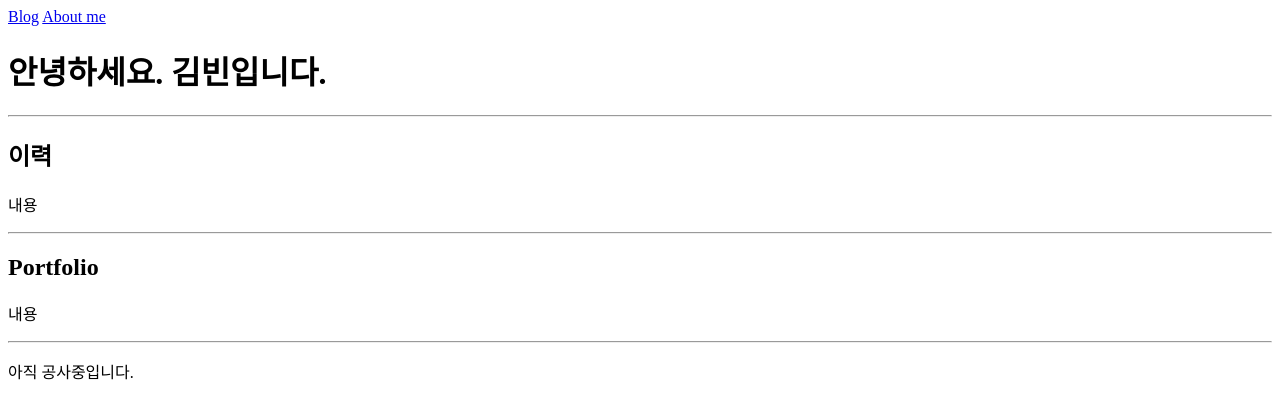
After one commit to binibin-k/doit_django, a Django app: page /about_me/ in a window 1280 px wide. The commit adds this page. Shown: the top 419 px of the page. Run offline with Django 4.2, Linux system fonts and the light colour scheme.

Commit message:
대문 페이지 및 소개 페이지

```diff
--- a/blog/models.py
+++ b/blog/models.py
@@ -13,4 +13,4 @@ class Post(models.Model):
         return f'[{self.pk}] {self.title}'
 
     def get_absolute_url(self): # 모델의 레코드별 URL 생성 규칙을 정의
-        return f'/blog/{self.pk}'
+        return f'/blog/{self.pk}' # 각 레코드의 pk값이 넘어온다
--- a/blog/templates/blog/index.html
+++ b/blog/templates/blog/index.html
@@ -11,7 +11,8 @@
 
     {% for p in posts %}
         <hr/>
-        <h2><a href="{{ p.get_absolute_url }}">{{ p.title }}</a></h2>
+        <!-- <h2><a href="{{ p.get_absolute_url }}">{{ p.title }}</a></h2> -->
+        <h2><a href="{{ p.pk }}">{{ p.title }}</a></h2>
         <h4>{{ p.created_at }}</h4>
         <p>{{ p.content }}</p>
     {% endfor %}
--- a/doit_django/urls.py
+++ b/doit_django/urls.py
@@ -20,4 +20,5 @@ from django.urls import path, include
 urlpatterns = [
     path("admin/", admin.site.urls),
     path("blog/", include('blog.urls')),
+    path("", include('single_pages.urls'))
 ]
--- /dev/null
+++ b/single_pages/templates/single_pages/about_me.html
@@ -0,0 +1,25 @@
+<!DOCTYPE html>
+<html lang="en">
+<head>
+    <meta charset="UTF-8">
+    <meta http-equiv="X-UA-Compatible" content="IE=edge">
+    <meta name="viewport" content="width=device-width, initial-scale=1.0">
+    <title>소개 페이지</title>
+</head>
+<body>
+    <nav>
+        <a href="/blog/">Blog</a>
+        <a href="/about_me/">About me</a>
+    </nav>
+
+    <h1>안녕하세요. 김빈입니다.</h1>
+    <hr/>
+    <h2>이력</h2>
+    <p>내용</p>
+    <hr/>
+    <h2>Portfolio</h2>
+    <p>내용</p>
+    <hr/>
+    <p>아직 공사중입니다.</p>
+</body>
+</html>
--- /dev/null
+++ b/single_pages/urls.py
@@ -0,0 +1,8 @@
+from django.urls import path
+from . import views
+
+
+urlpatterns = [
+    path("about_me/", views.about_me),
+    path("", views.landing),
+]
--- a/single_pages/views.py
+++ b/single_pages/views.py
@@ -1,3 +1,8 @@
 from django.shortcuts import render
 
 # Create your views here.
+def landing(request):
+    return render(request, 'single_pages/landing.html')
+
+def about_me(request):
+    return render(request, 'single_pages/about_me.html')
```
Also changed, not shown: single_pages/templates/single_pages/landing.html (added, +19 -0 lines).
